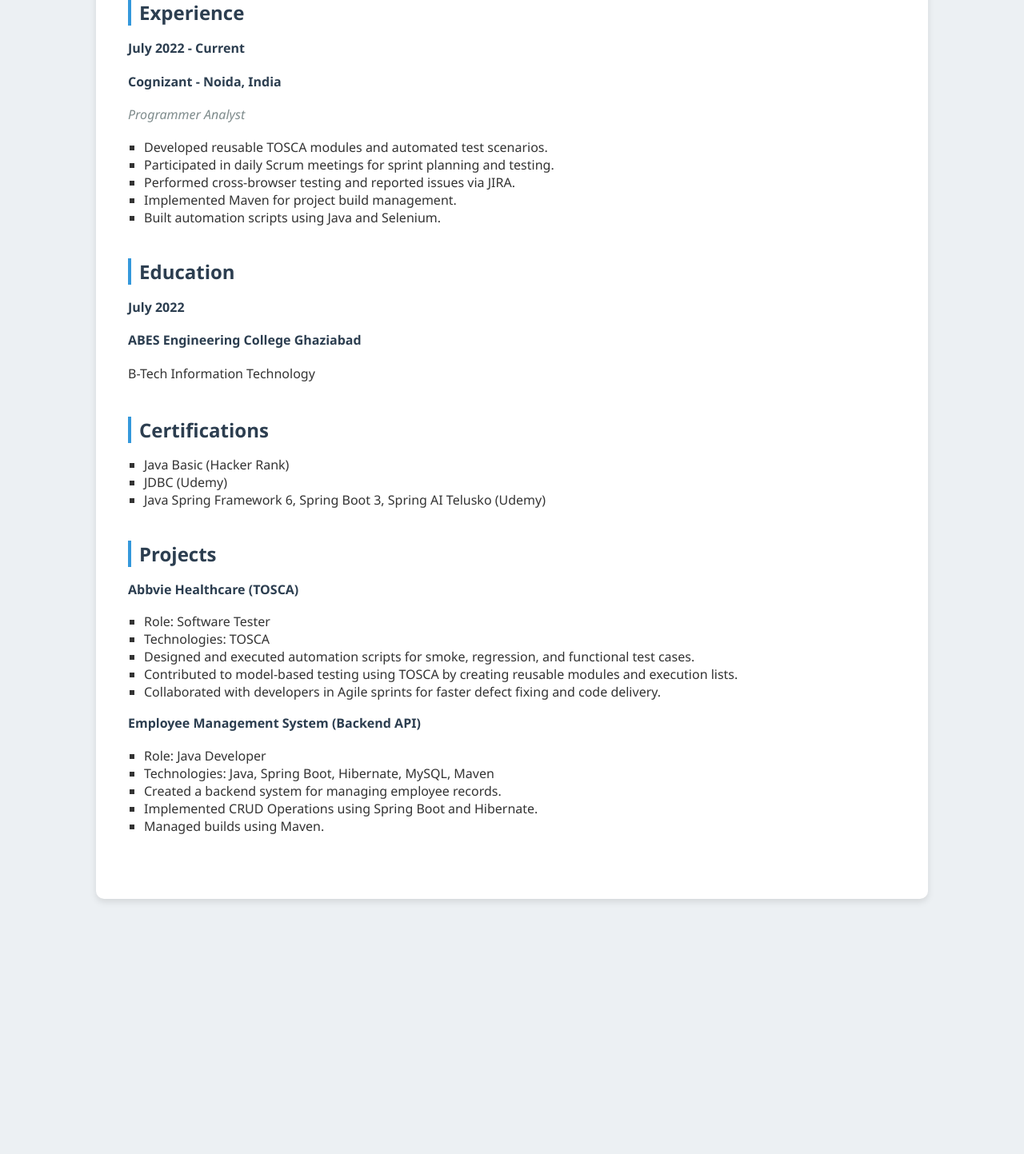
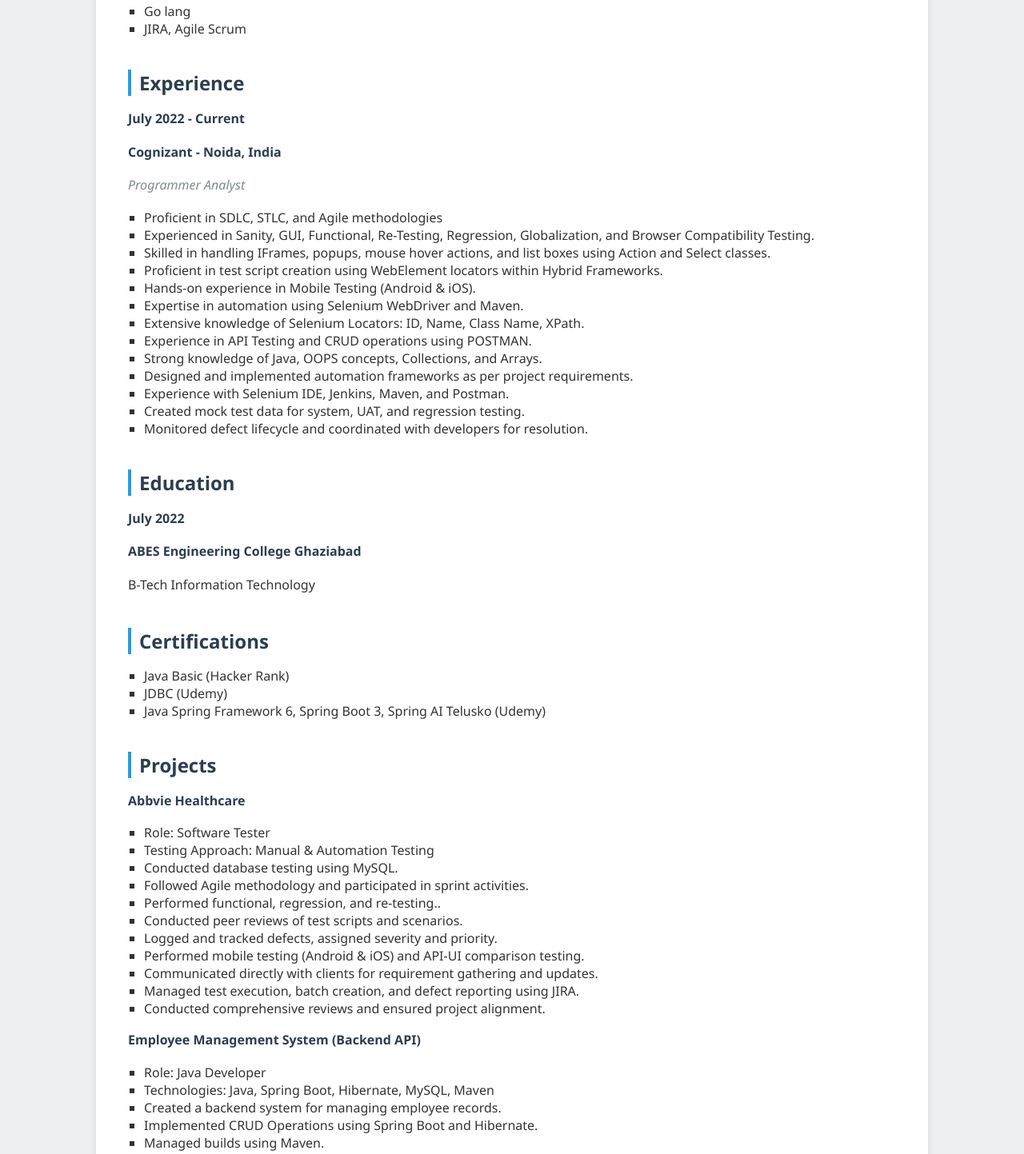
Before and after one commit to ChauhanSaurabhsingh/Resume, a plain HTML site: page index.html in a window 1280 px wide. Shown: the part 868-2311 px from the top of the page at 80% size. Before the commit the page ends 2022 px from the top, so only its background shows below. Drawn offline with Linux system fonts and the light colour scheme.

Commit message:
Update index.html

```diff
--- a/index.html
+++ b/index.html
@@ -78,7 +78,7 @@
 
         <div class="section">
             <h2>About Me</h2>
-            <p>I am a 4 star coder at codechef and solved a lot of competitive coding problems.Detail-oriented and highly motivated Software Developer with strong proficiency in Java, Spring Boot, Hibernate, and TOSCA automation. Skilled in building robust backend applications, API development, and test automation. Passionate about delivering high-quality software solutions using modern Java frameworks and technologies. Seeking a challenging developer role to contribute technical expertise in Java, Spring ecosystem.</p>
+            <p>I am a 4 star coder at codechef and solved a lot of competitive coding problems.Detail-oriented and highly motivated Software Developer and tester with strong proficiency in Java, Spring Boot, Hibernate, Maven and TOSCA automation. Skilled in building robust backend applications, API development, and test automation. Passionate about delivering high-quality software solutions using modern Java frameworks and technologies. Seeking a challenging developer role or tester role to contribute technical expertise in Java, Spring ecosystem.</p>
         </div>
 
         <div class="section">
@@ -94,8 +94,12 @@
                 <li>Page Object Model (POM) Framework</li>
                 <li>SQL Database (PostgreSQL)</li>
                 <li>Selenium WebDriver</li>
+                <li>TestNG, POM,Data-Driven,Hybrid,Jenkins,Apache POI</li>
+                <li>Log4j,Extent Reports,WebDriver Manager</li>
+                <li>Postman</li>
                 <li>Tricentis TOSCA</li>
                 <li>Go lang</li>
+                <li>JIRA, Agile Scrum</li>
             </ul>
         </div>
 
@@ -105,11 +109,19 @@
             <p><strong>Cognizant - Noida, India</strong></p>
             <p><em>Programmer Analyst</em></p>
             <ul>
-                <li>Developed reusable TOSCA modules and automated test scenarios.</li>
-                <li>Participated in daily Scrum meetings for sprint planning and testing.</li>
-                <li>Performed cross-browser testing and reported issues via JIRA.</li>
-                <li>Implemented Maven for project build management.</li>
-                <li>Built automation scripts using Java and Selenium.</li>
+                <li>Proficient in SDLC, STLC, and Agile methodologies</li>
+                <li>Experienced in Sanity, GUI, Functional, Re-Testing, Regression, Globalization, and Browser Compatibility Testing.</li>
+                <li>Skilled in handling IFrames, popups, mouse hover actions, and list boxes using Action and Select classes.</li>
+                <li>Proficient in test script creation using WebElement locators within Hybrid Frameworks.</li>
+                <li>Hands-on experience in Mobile Testing (Android & iOS).</li>
+                <li>Expertise in automation using Selenium WebDriver and Maven.</li>
+                <li>Extensive knowledge of Selenium Locators: ID, Name, Class Name, XPath.</li>
+                <li>Experience in API Testing and CRUD operations using POSTMAN.</li>
+                <li>Strong knowledge of Java, OOPS concepts, Collections, and Arrays.</li>
+                <li>Designed and implemented automation frameworks as per project requirements.</li>
+                <li>Experience with Selenium IDE, Jenkins, Maven, and Postman.</li>
+                <li>Created mock test data for system, UAT, and regression testing.</li>
+                <li>Monitored defect lifecycle and coordinated with developers for resolution.</li>
             </ul>
         </div>
 
@@ -131,13 +143,19 @@
 
         <div class="section">
             <h2>Projects</h2>
-            <p><strong>Abbvie Healthcare (TOSCA)</strong></p>
+            <p><strong>Abbvie Healthcare </strong></p>
             <ul>
                 <li>Role: Software Tester</li>
-                <li>Technologies: TOSCA</li>
-                <li>Designed and executed automation scripts for smoke, regression, and functional test cases.</li>
-                <li>Contributed to model-based testing using TOSCA by creating reusable modules and execution lists.</li>
-                <li>Collaborated with developers in Agile sprints for faster defect fixing and code delivery.</li>
+                <li>Testing Approach: Manual & Automation Testing</li>
+                <li>Conducted database testing using MySQL.</li>
+                <li>Followed Agile methodology and participated in sprint activities.</li>
+                <li>Performed functional, regression, and re-testing..</li>
+                <li>Conducted peer reviews of test scripts and scenarios.</li>
+                <li>Logged and tracked defects, assigned severity and priority.</li>
+                <li>Performed mobile testing (Android & iOS) and API-UI comparison testing.</li>
+                <li>Communicated directly with clients for requirement gathering and updates.</li>
+                <li>Managed test execution, batch creation, and defect reporting using JIRA.</li>
+                <li>Conducted comprehensive reviews and ensured project alignment.</li>
             </ul>
 
             <p><strong>Employee Management System (Backend API)</strong></p>
```
